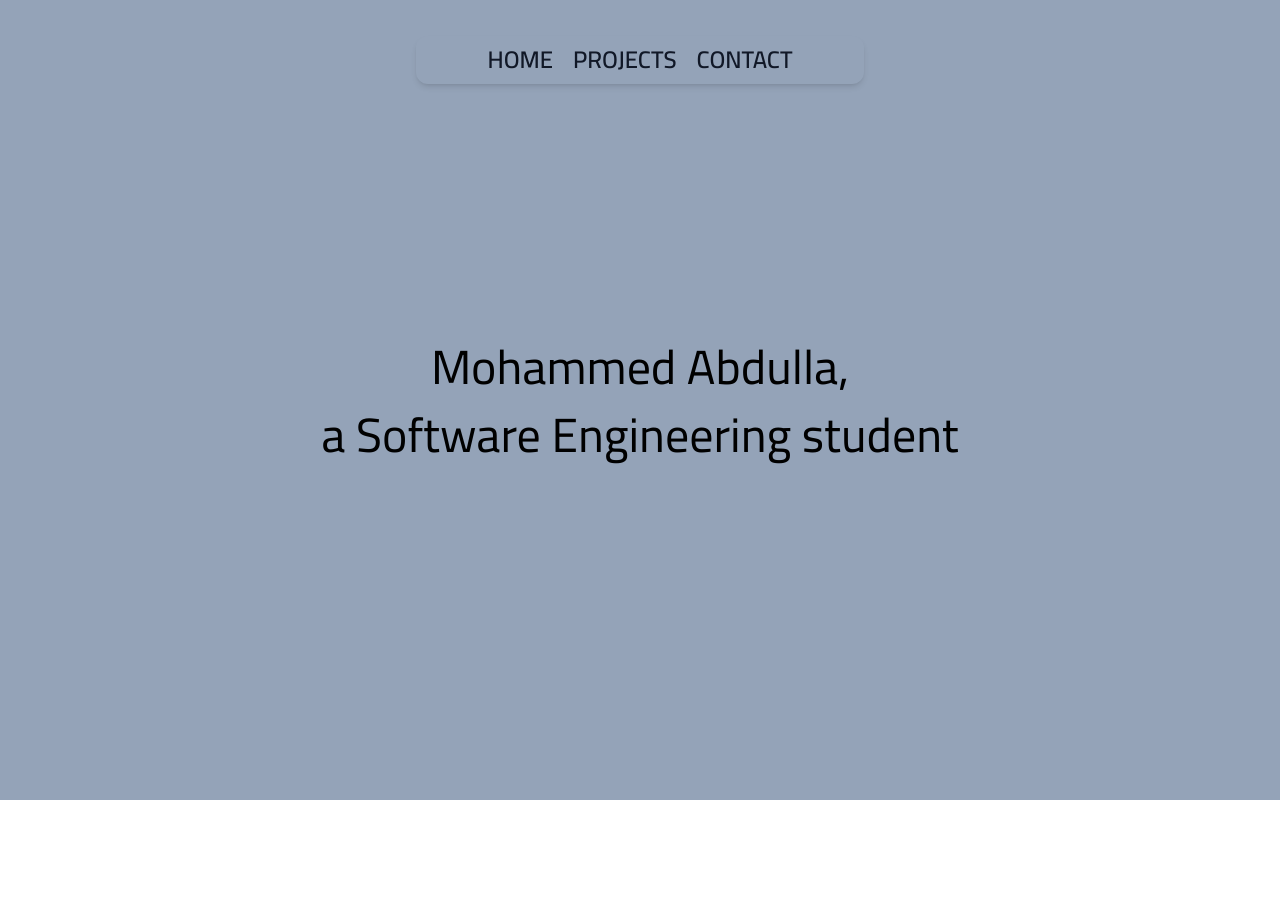
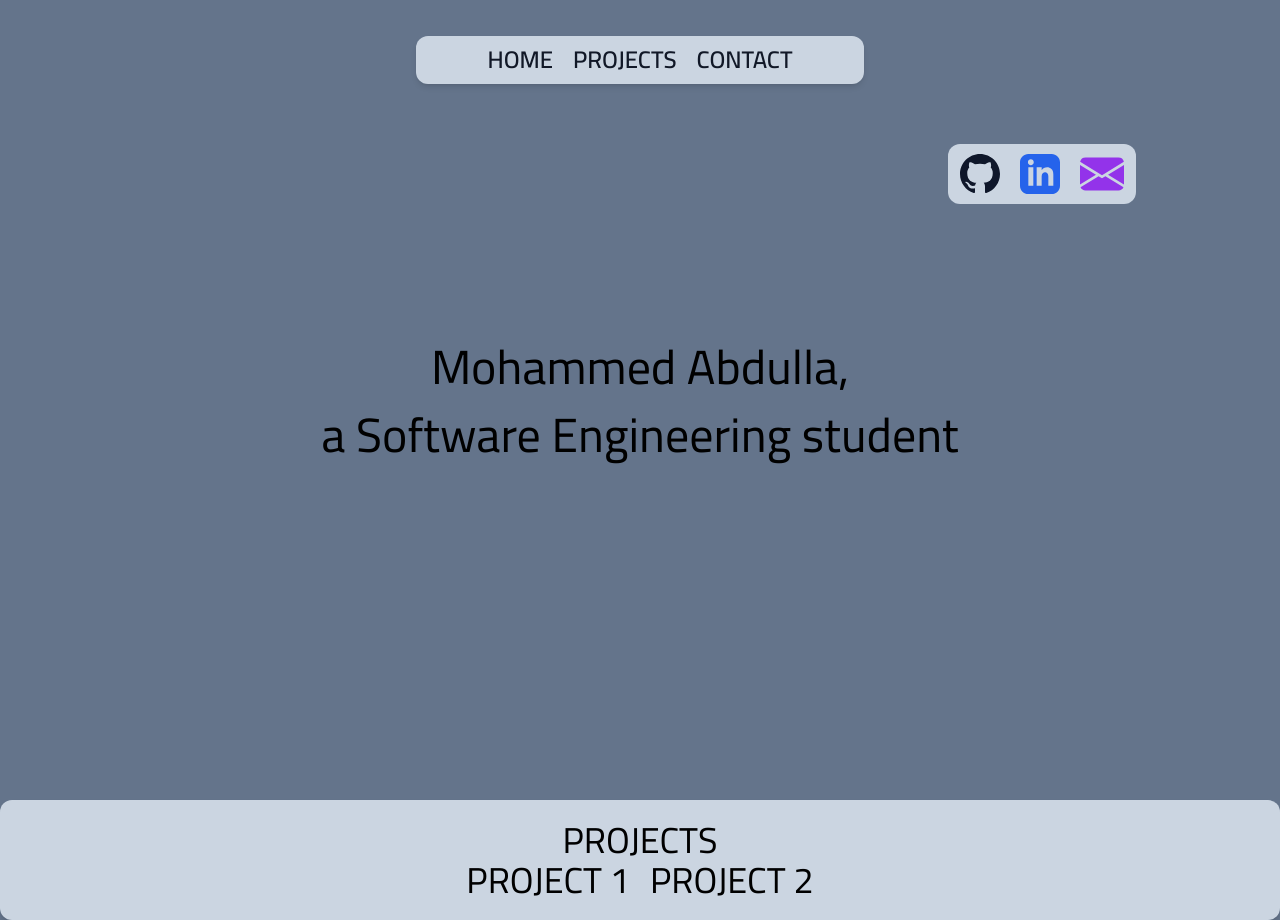
Before and after one commit to moe1011/moe1011.github.io, a React (Create React App) app: page / in a window 1280 px wide. Before the commit the page ends 800 px from the top, so only its background shows below. Built offline with nearby package versions, Linux system fonts and the light colour scheme.

Commit message:
Implemented Navbar, as well as social links

```diff
--- a/package.json
+++ b/package.json
@@ -9,6 +9,7 @@
     "react": "^18.0.0",
     "react-dom": "^18.0.0",
     "react-scripts": "5.0.1",
+    "react-scroll": "^1.8.7",
     "web-vitals": "^2.1.4"
   },
   "scripts": {
--- a/src/Components/App/App.css
+++ b/src/Components/App/App.css
@@ -1,7 +1,3 @@
-.App {
-  text-align: center;
-}
-
 .ShowHome{
   opacity: 0;
   animation: show-home 1.5s forwards;
--- a/src/Components/App/App.js
+++ b/src/Components/App/App.js
@@ -3,9 +3,9 @@ import { Nav } from "../Nav/Nav";
 
 function App() {
   return (
-    <div className="App bg-slate-400">
+    <div className="bg-slate-500">
       <Nav />
-      <section className="flex flex-column justify-center items-center p-5 h-screen ShowHome">
+      <section className="flex flex-column justify-center items-center h-screen ShowHome" id="home">
         <div className="text-5xl text-center flex justify-center items-center">
           <div className="space-y-5">
             <p className="">Mohammed Abdulla,</p>
@@ -14,8 +14,14 @@ function App() {
         </div>
       </section>
 
-      <section>
-
+      <section className="w-full flex justify-center" id="projects">
+        <div className="max-w-7xl flex flex-col w-full text-center text-4xl bg-slate-300 rounded-xl shadow-md p-5">
+          <h1>PROJECTS</h1>
+          <div className="flex justify-center space-x-5">
+            <div>PROJECT 1</div>
+            <div>PROJECT 2</div>
+          </div>
+        </div>
       </section>
     </div>
   );
--- a/src/Components/Nav/Nav.js
+++ b/src/Components/Nav/Nav.js
@@ -1,20 +1,84 @@
 import "./Nav.css";
 import React from "react";
+import {Link} from "react-scroll"
 
 export function Nav() {
   return (
-    <header className="fixed w-full transition-transform z-10">
-      <nav className=" max-w-md flex justify-center space-x-5 pt-2 pb-2 mt-5 mx-auto font-semibold text-gray-900 text-2xl bg-slate-400 rounded-xl shadow-md ShowNav">
-        <p className="hover:text-blue-600 ease-in duration-200 cursor-pointer">
+    <div className="relative">
+      <header className="fixed w-full z-10">
+        <nav className=" max-w-md flex justify-center space-x-5 py-2 mt-5 mx-auto font-semibold text-gray-900 text-2xl bg-slate-300 rounded-xl shadow-md ShowNav select-none">
+          <Link smooth duration={300} to="home" className="hover:text-blue-600 ease-in duration-200 cursor-pointer">
             HOME
-        </p>
-        <p className="hover:text-blue-600 ease-in duration-200 cursor-pointer">
+          </Link>
+          <Link smooth duration={300} to="projects" className="hover:text-blue-600 ease-in duration-200 cursor-pointer">
             PROJECTS
-        </p>
+          </Link>
           <p className="hover:text-blue-600 ease-in duration-200 cursor-pointer">
             CONTACT
           </p>
         </nav>
       </header>
+
+      <div className="absolute right-0 z-10 mr-36 mt-36">
+        <div className="flex justify-end items-center space-x-5 py-2 px-3 bg-slate-300 rounded-xl">
+          <p className=" text-slate-900 hover:text-slate-700 ease-in duration-200 cursor-pointer h-10">
+            <a
+              title="GitHub"
+              href="https://github.com/moe1011"
+              rel="noreferrer"
+              target="_blank"
+              className="text-dark"
+            >
+              <svg
+                xmlns="http://www.w3.org/2000/svg"
+                width="100%"
+                height="100%"
+                viewBox="0 0 24 24"
+                fill="currentColor"
+              >
+                <path d="M12 0c-6.626 0-12 5.373-12 12 0 5.302 3.438 9.8 8.207 11.387.599.111.793-.261.793-.577v-2.234c-3.338.726-4.033-1.416-4.033-1.416-.546-1.387-1.333-1.756-1.333-1.756-1.089-.745.083-.729.083-.729 1.205.084 1.839 1.237 1.839 1.237 1.07 1.834 2.807 1.304 3.492.997.107-.775.418-1.305.762-1.604-2.665-.305-5.467-1.334-5.467-5.931 0-1.311.469-2.381 1.236-3.221-.124-.303-.535-1.524.117-3.176 0 0 1.008-.322 3.301 1.23.957-.266 1.983-.399 3.003-.404 1.02.005 2.047.138 3.006.404 2.291-1.552 3.297-1.23 3.297-1.23.653 1.653.242 2.874.118 3.176.77.84 1.235 1.911 1.235 3.221 0 4.609-2.807 5.624-5.479 5.921.43.372.823 1.102.823 2.222v3.293c0 .319.192.694.801.576 4.765-1.589 8.199-6.086 8.199-11.386 0-6.627-5.373-12-12-12z" />
+              </svg>
+            </a>
+          </p>
+          <p className="text-blue-600 hover:text-blue-800 ease-in duration-200 cursor-pointer h-10">
+            <a
+              title="LinkedIn"
+              href="https://www.linkedin.com/in/mohammed-abdulla-b5281b19a/"
+              rel="noreferrer"
+              target="_blank"
+              className="text-primary"
+            >
+              <svg
+                xmlns="http://www.w3.org/2000/svg"
+                width="100%"
+                height="100%"
+                viewBox="0 0 24 24"
+                fill="currentColor"
+              >
+                <path d="M19 0h-14c-2.761 0-5 2.239-5 5v14c0 2.761 2.239 5 5 5h14c2.762 0 5-2.239 5-5v-14c0-2.761-2.238-5-5-5zm-11 19h-3v-11h3v11zm-1.5-12.268c-.966 0-1.75-.79-1.75-1.764s.784-1.764 1.75-1.764 1.75.79 1.75 1.764-.783 1.764-1.75 1.764zm13.5 12.268h-3v-5.604c0-3.368-4-3.113-4 0v5.604h-3v-11h3v1.765c1.396-2.586 7-2.777 7 2.476v6.759z" />
+              </svg>
+            </a>
+          </p>
+          <p className="text-purple-600 hover:text-purple-800 ease-in duration-200 cursor-pointer h-11">
+            <a
+              title="Contact"
+              href="mailto:moe.a1011@gmail.com"
+              className="text-success"
+            >
+              <svg
+                xmlns="http://www.w3.org/2000/svg"
+                width="100%"
+                height="100%"
+                fill="currentColor"
+                className="bi bi-envelope-fill"
+                viewBox="0 0 16 16"
+              >
+                <path d="M.05 3.555A2 2 0 0 1 2 2h12a2 2 0 0 1 1.95 1.555L8 8.414.05 3.555ZM0 4.697v7.104l5.803-3.558L0 4.697ZM6.761 8.83l-6.57 4.027A2 2 0 0 0 2 14h12a2 2 0 0 0 1.808-1.144l-6.57-4.027L8 9.586l-1.239-.757Zm3.436-.586L16 11.801V4.697l-5.803 3.546Z" />
+              </svg>
+            </a>
+          </p>
+        </div>
+      </div>
+    </div>
   );
 }
--- /dev/null
+++ b/src/Components/Projects/Projects.js
@@ -0,0 +1,26 @@
+import React from "react";
+
+const projectArray = [
+  {
+    picture: "",
+    title: "Full-Stack Web App",
+    name: "Manage.sys",
+    description: "",
+    stack: [],
+  },
+  {
+    picture: "",
+    title: "Front-End",
+    name: "WanTo-Do",
+    description: "",
+    stack: [],
+  },
+];
+
+export function Projects() {
+  return (
+    <div>
+      <div></div>
+    </div>
+  );
+}
```
Also changed, not shown: src/Components/Nav/Nav.css (line endings or trailing spaces), 1 other file (tests, documents, lock files or other folders). Lines whose indentation alone changed are shown as unchanged.
